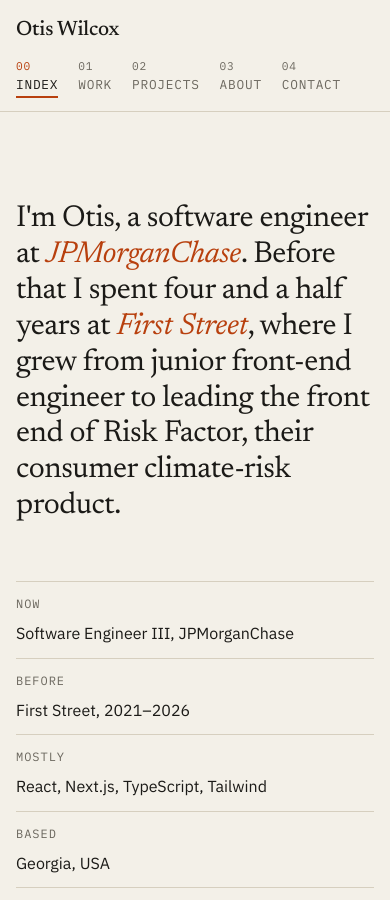
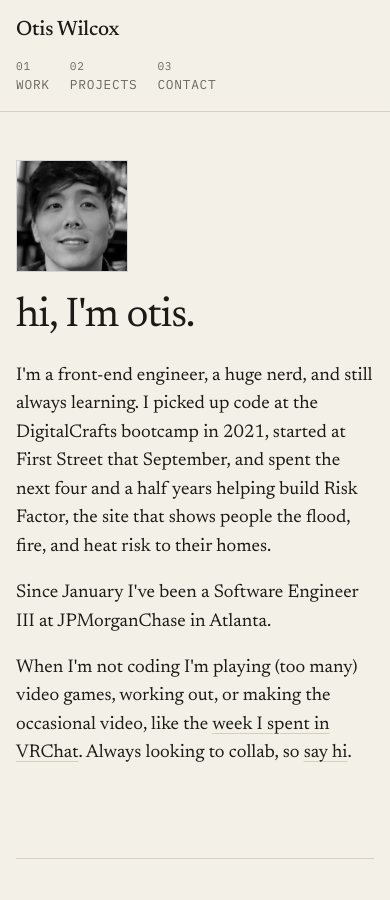
Before and after one commit to gtfotis/portfolio, a Jekyll site: the page built from index.html, in a window 390 px wide and 900 px high. Built offline with Jekyll 4.4.1, drawn with Linux system fonts in a browser that asks for light colours; some of the changed text lies outside the part shown.

Commit message:
Open with an about-me intro, tighten copy, drop template-isms
- Merge About into the home section and rewrite it in first person
- Remove "00 Index" from the nav; routes are now /, /work/, /projects/, /contact/
- Replace LinkedIn-style labels with plain years, move toolkit under Work
- Drop P/01 numbering, arrow glyphs, and the font colophon

Co-Authored-By: Claude Opus 5.5 <noreply@anthropic.com>

```diff
--- a/_layouts/home.html
+++ b/_layouts/home.html
@@ -4,10 +4,10 @@
 	<meta charset="utf-8">
 	<meta name="viewport" content="width=device-width, initial-scale=1">
 	<title>{{ page.title }}</title>
-	<meta name="description" content="Otis Wilcox is a software engineer at JPMorganChase. Previously front-end lead on Risk Factor at First Street.">
+	<meta name="description" content="Otis Wilcox: front-end engineer at JPMorganChase, formerly First Street. DigitalCrafts grad, huge nerd, always up for a collab.">
 	<link rel="canonical" href="{{ page.url | absolute_url }}">
 	<meta property="og:title" content="{{ page.title }}">
-	<meta property="og:description" content="Software engineer at JPMorganChase. Previously front-end lead on Risk Factor at First Street.">
+	<meta property="og:description" content="Front-end engineer at JPMorganChase, formerly First Street.">
 	<meta property="og:url" content="{{ page.url | absolute_url }}">
 	<meta property="og:image" content="{{ '/images/facepic02.jpg' | absolute_url }}">
 	<meta name="color-scheme" content="light dark">
@@ -24,15 +24,13 @@
 		<header class="side">
 			<div class="side-top">
 				<a class="name" href="{{ '/' | relative_url }}" data-nav="home">Otis Wilcox</a>
-				<p class="tagline">Software engineer. Front-end at heart.</p>
+				<p class="tagline">Software engineer at JPMorganChase</p>
 			</div>
 			<nav aria-label="Sections">
 				<ol class="nav">
-					<li><a href="{{ '/' | relative_url }}" data-nav="home"><span>00</span>Index</a></li>
 					<li><a href="{{ '/work/' | relative_url }}" data-nav="work"><span>01</span>Work</a></li>
 					<li><a href="{{ '/projects/' | relative_url }}" data-nav="projects"><span>02</span>Projects</a></li>
-					<li><a href="{{ '/about/' | relative_url }}" data-nav="about"><span>03</span>About</a></li>
-					<li><a href="{{ '/contact/' | relative_url }}" data-nav="contact"><span>04</span>Contact</a></li>
+					<li><a href="{{ '/contact/' | relative_url }}" data-nav="contact"><span>03</span>Contact</a></li>
 				</ol>
 			</nav>
 			<ul class="side-links">
@@ -44,13 +42,15 @@
 
 		<main>
 			<section id="home" data-title="Otis Wilcox · Software Engineer" class="intro">
-				<p class="lede">I'm Otis, a software engineer at <em>JPMorganChase</em>. Before that I spent four and a half years at <em>First Street</em>, where I grew from junior front-end engineer to leading the front end of Risk Factor, their consumer climate-risk product.</p>
-				<dl class="facts">
-					<div><dt>Now</dt><dd>Software Engineer III, JPMorganChase</dd></div>
-					<div><dt>Before</dt><dd>First Street, 2021–2026</dd></div>
-					<div><dt>Mostly</dt><dd>React, Next.js, TypeScript, Tailwind</dd></div>
-					<div><dt>Based</dt><dd>Georgia, USA</dd></div>
-				</dl>
+				<div class="intro-grid">
+					<div class="intro-text">
+						<h1 class="greeting">hi, I'm otis.</h1>
+						<p>I'm a front-end engineer, a huge nerd, and still always learning. I picked up code at the DigitalCrafts bootcamp in 2021, started at First Street that September, and spent the next four and a half years helping build Risk Factor, the site that shows people the flood, fire, and heat risk to their homes.</p>
+						<p>Since January I've been a Software Engineer III at JPMorganChase in Atlanta.</p>
+						<p>When I'm not coding I'm playing (too many) video games, working out, or making the occasional video, like the <a href="https://www.youtube.com/watch?v=9BRoirDUx64">week I spent in VRChat</a>. Always looking to collab, so <a href="{{ '/contact/' | relative_url }}" data-nav="contact">say hi</a>.</p>
+					</div>
+					<img class="portrait" src="{{ '/images/facepic02.jpg' | relative_url }}" width="1124" height="1122" alt="Otis Wilcox">
+				</div>
 			</section>
 
 			<section id="work" data-title="Work · Otis Wilcox">
@@ -107,19 +107,25 @@
 						</div>
 					</div>
 				</article>
+
+				<dl class="toolkit">
+					<div><dt>Languages</dt><dd>TypeScript, JavaScript, HTML, CSS, Python, PHP</dd></div>
+					<div><dt>Front end</dt><dd>React, Next.js, Tailwind CSS, GraphQL</dd></div>
+					<div><dt>Back end</dt><dd>Node.js, Express, PostgreSQL</dd></div>
+					<div><dt>Tools</dt><dd>Git, AWS</dd></div>
+				</dl>
 			</section>
 
 			<section id="projects" data-title="Projects · Otis Wilcox">
 				<h2 class="label"><span>02</span>Projects</h2>
-				<p class="section-note">Team projects from 2021, built while I was learning to code.</p>
+				<p class="section-note">Built with my teammates at DigitalCrafts in 2021, back when all of this was new to me.</p>
 
 				<article class="project">
 					<div class="project-text">
-						<p class="index">P/01</p>
 						<h3>Mouse Guide</h3>
 						<p>Pick one of four Disney parks and build an itinerary of activities, lodging, and dining, then trim it as plans change. I seeded the database for every park's options, ran the GitHub repo, and handled HTML and CSS throughout.</p>
-						<p class="stack">JavaScript · Node.js · PostgreSQL · HTML · CSS</p>
-						<p class="links"><a href="https://mouseguide.net">Visit site ↗</a><a href="https://github.com/gtfotis/walk_disney">Code ↗</a></p>
+						<p class="stack">JavaScript, Node.js, PostgreSQL</p>
+						<p class="links"><a href="https://mouseguide.net">Live site</a><a href="https://github.com/gtfotis/walk_disney">Source</a></p>
 					</div>
 					<figure>
 						<img src="{{ '/images/walk_disney.gif' | relative_url }}" width="600" height="303" loading="lazy" alt="Mouse Guide: building a park itinerary">
@@ -128,11 +134,10 @@
 
 				<article class="project">
 					<div class="project-text">
-						<p class="index">P/02</p>
 						<h3>PokéSpace</h3>
-						<p>A MySpace-style take on the Pokédex: search any Pokémon and get the details that matter for gameplay. I built the in-browser Game Boy Advance emulator, the About page, and much of the HTML and CSS.</p>
-						<p class="stack">JavaScript · Bulma · HTML · CSS</p>
-						<p class="links"><a href="https://alyssadicarlo.github.io/pokespace/">Visit site ↗</a><a href="https://github.com/alyssadicarlo/pokespace">Code ↗</a></p>
+						<p>A MySpace-style take on the Pokédex: search any Pokémon and get the details that matter for gameplay. I got a Game Boy Advance emulator running in the browser, built the About page, and did much of the HTML and CSS.</p>
+						<p class="stack">JavaScript, Bulma</p>
+						<p class="links"><a href="https://alyssadicarlo.github.io/pokespace/">Live site</a><a href="https://github.com/alyssadicarlo/pokespace">Source</a></p>
 					</div>
 					<figure>
 						<img src="{{ '/images/pokespace.gif' | relative_url }}" width="478" height="268" loading="lazy" alt="PokéSpace: searching for a Pokémon">
@@ -141,11 +146,10 @@
 
 				<article class="project">
 					<div class="project-text">
-						<p class="index">P/03</p>
 						<h3>Spelling Nemesis</h3>
 						<p>An RPG where your grasp of English has been shattered, and you have to relearn a few key letters to survive. I designed and implemented the sound, made graphics, and wired up the game's flow.</p>
-						<p class="stack">Python · Pygame</p>
-						<p class="links"><a href="https://github.com/david-vasek/python_game_project-">Code ↗</a></p>
+						<p class="stack">Python, Pygame</p>
+						<p class="links"><a href="https://github.com/david-vasek/python_game_project-">Source</a></p>
 					</div>
 					<figure>
 						<img src="{{ '/images/spellingnemesis.gif' | relative_url }}" width="480" height="418" loading="lazy" alt="Spelling Nemesis gameplay">
@@ -153,34 +157,17 @@
 				</article>
 			</section>
 
-			<section id="about" data-title="About · Otis Wilcox">
-				<h2 class="label"><span>03</span>About</h2>
-				<div class="about">
-					<img class="portrait" src="{{ '/images/facepic02.jpg' | relative_url }}" width="1124" height="1122" loading="lazy" alt="Otis Wilcox">
-					<div>
-						<p>I came into engineering through a coding bootcamp in 2021 and have been building for the web ever since, mostly on the front end.</p>
-						<p>Outside work I play (too many) video games, exercise, and now and then make videos, like the week I spent in <a href="https://www.youtube.com/watch?v=9BRoirDUx64">VRChat for Disrupt</a>.</p>
-					</div>
-				</div>
-				<dl class="toolkit">
-					<div><dt>Languages</dt><dd>TypeScript, JavaScript, HTML, CSS, Python, PHP</dd></div>
-					<div><dt>Front end</dt><dd>React, Next.js, Tailwind CSS, GraphQL</dd></div>
-					<div><dt>Back end</dt><dd>Node.js, Express, PostgreSQL</dd></div>
-					<div><dt>Tools</dt><dd>Git, AWS</dd></div>
-				</dl>
-			</section>
-
 			<section id="contact" data-title="Contact · Otis Wilcox">
-				<h2 class="label"><span>04</span>Contact</h2>
-				<p class="contact-line">Always up for a good collab or a chat about front-end work.</p>
+				<h2 class="label"><span>03</span>Contact</h2>
+				<p class="contact-line">Got a project, a question, or just want to talk games? My inbox is open.</p>
 				<p class="contact-mail"><a href="mailto:otiscodes@gmail.com">otiscodes@gmail.com</a></p>
 				<ul class="contact-links">
-					<li><a href="https://github.com/gtfotis">GitHub ↗</a></li>
-					<li><a href="https://www.linkedin.com/in/otiswilcox/">LinkedIn ↗</a></li>
-					<li><a href="https://www.instagram.com/gtfotis/">Instagram ↗</a></li>
-					<li><a href="https://x.com/gtfotis">X ↗</a></li>
+					<li><a href="https://github.com/gtfotis">GitHub</a></li>
+					<li><a href="https://www.linkedin.com/in/otiswilcox/">LinkedIn</a></li>
+					<li><a href="https://www.instagram.com/gtfotis/">Instagram</a></li>
+					<li><a href="https://x.com/gtfotis">X</a></li>
 				</ul>
-				<footer class="colophon">© 2026 Otis Wilcox · Set in Newsreader and IBM Plex</footer>
+				<footer class="colophon">© 2026 Otis Wilcox</footer>
 			</section>
 		</main>
 	</div>
--- a/about/index.html
+++ /dev/null
@@ -1,5 +0,0 @@
----
-layout: home
-section: about
-title: "About · Otis Wilcox"
----
--- a/assets/site.css
+++ b/assets/site.css
@@ -162,26 +162,38 @@ h3, h4 { font-family: var(--serif); font-weight: 500; letter-spacing: -0.01em; }
 	display: flex;
 	flex-direction: column;
 	justify-content: center;
-	gap: 3.5rem;
 }
-.lede {
-	margin: 0;
-	max-width: 30ch;
-	font: 400 clamp(1.9rem, 3.6vw, 2.9rem)/1.18 var(--serif);
-	letter-spacing: -0.015em;
+.intro-grid {
+	display: grid;
+	grid-template-columns: minmax(0, 36rem) 11rem;
+	gap: clamp(2rem, 5vw, 4rem);
+	align-items: start;
 }
-.lede em { font-style: italic; color: var(--accent); }
+.greeting {
+	margin: 0 0 1.5rem;
+	font: 400 clamp(2.6rem, 5.5vw, 4.2rem)/1 var(--serif);
+	letter-spacing: -0.025em;
+}
+.intro-text p { margin: 0 0 1.1rem; font: 400 clamp(1.15rem, 1.6vw, 1.3rem)/1.55 var(--serif); }
+.intro-text p:last-child { margin-bottom: 0; }
+.portrait {
+	width: 100%;
+	aspect-ratio: 1;
+	object-fit: cover;
+	margin-top: 0.75rem;
+	filter: grayscale(1) contrast(1.05);
+	border: 1px solid var(--rule);
+}
 
-.facts, .toolkit { margin: 0; display: grid; gap: 0; }
-.facts div, .toolkit div {
+.toolkit { margin: 4rem 0 0; display: grid; }
+.toolkit div {
 	display: grid;
 	grid-template-columns: 7rem 1fr;
 	gap: 1.5rem;
 	padding-block: 0.7rem;
 	border-top: 1px solid var(--rule);
 }
-.facts div:last-child, .toolkit div:last-child { border-bottom: 1px solid var(--rule); }
-.facts { max-width: 34rem; }
+.toolkit div:last-child { border-bottom: 1px solid var(--rule); }
 dt {
 	font: 400 0.75rem/1.9 var(--mono);
 	letter-spacing: 0.08em;
@@ -202,7 +214,7 @@ dd { margin: 0; }
 	border-bottom: 1px solid var(--ink);
 }
 .company-head h3 { margin: 0; font-size: clamp(1.6rem, 2.6vw, 2.1rem); line-height: 1.1; }
-.company-head p, .when, .stack, .index, .colophon {
+.company-head p, .when, .stack, .colophon {
 	margin: 0;
 	font: 400 0.75rem/1.6 var(--mono);
 	letter-spacing: 0.04em;
@@ -232,7 +244,7 @@ dd { margin: 0; }
 	border-top: 1px solid var(--rule);
 }
 .project:last-child { border-bottom: 1px solid var(--rule); }
-.project h3 { margin: 0.4rem 0 0.8rem; font-size: clamp(1.6rem, 2.6vw, 2.1rem); line-height: 1.1; }
+.project h3 { margin: 0 0 0.8rem; font-size: clamp(1.6rem, 2.6vw, 2.1rem); line-height: 1.1; }
 .project-text > p:not([class]) { margin: 0 0 1rem; }
 .stack { margin-bottom: 1rem; }
 .links { margin: 0; display: flex; flex-wrap: wrap; gap: 1.5rem; font: 500 0.85rem/1.6 var(--mono); }
@@ -244,26 +256,6 @@ figure {
 	border: 1px solid var(--rule);
 }
 figure img { width: 100%; }
-
-/* About */
-.about {
-	display: grid;
-	grid-template-columns: 9rem minmax(0, 1fr);
-	gap: 2rem;
-	align-items: start;
-	margin-bottom: 3rem;
-	max-width: 44rem;
-}
-.about p { margin: 0 0 1rem; }
-.about p:first-child { font: 400 1.35rem/1.45 var(--serif); }
-.portrait {
-	width: 9rem;
-	aspect-ratio: 1;
-	object-fit: cover;
-	filter: grayscale(1) contrast(1.05);
-	border: 1px solid var(--rule);
-}
-.toolkit { max-width: 44rem; }
 
 /* Contact */
 .contact-line { margin: 0 0 0.75rem; color: var(--muted); }
@@ -313,16 +305,16 @@ figure img { width: 100%; }
 	.nav a::after { width: 100%; height: 2px; background: transparent; }
 	.nav a[aria-current="page"]::after { width: 100%; background: var(--accent); }
 
-	.intro { min-height: calc(100dvh - var(--bar-h)); }
+	.intro { min-height: 0; padding-top: 3rem; }
+	.intro-grid { grid-template-columns: 1fr; gap: 1.5rem; }
+	.portrait { order: -1; width: 7rem; margin-top: 0; }
 }
 
 @media (max-width: 600px) {
 	body { font-size: 1rem; }
-	.role, .facts div, .toolkit div { grid-template-columns: 1fr; gap: 0.25rem; }
+	.role, .toolkit div { grid-template-columns: 1fr; gap: 0.25rem; }
 	.project { grid-template-columns: 1fr; }
 	.project figure { order: -1; }
-	.about { grid-template-columns: 1fr; }
-	.portrait { width: 7rem; }
 }
 
 @media (prefers-reduced-motion: reduce) {
--- a/assets/site.js
+++ b/assets/site.js
@@ -24,7 +24,7 @@
 		if (id !== current) {
 			current = id;
 			links.forEach(function (a) {
-				if (a.dataset.nav === id && !a.classList.contains('name')) a.setAttribute('aria-current', 'page');
+				if (a.dataset.nav === id && a.closest('.nav')) a.setAttribute('aria-current', 'page');
 				else a.removeAttribute('aria-current');
 			});
 			document.title = document.getElementById(id).dataset.title;
```
Also changed, not shown: other parts of _layouts/home.html (+2 -2 lines), README.md.
